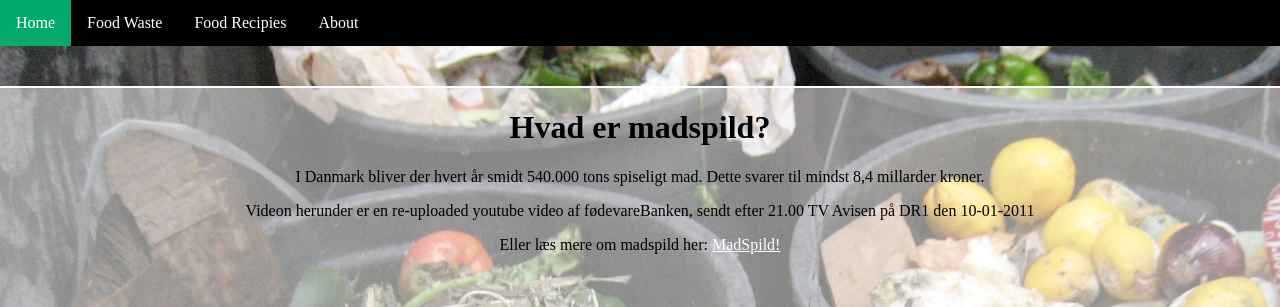
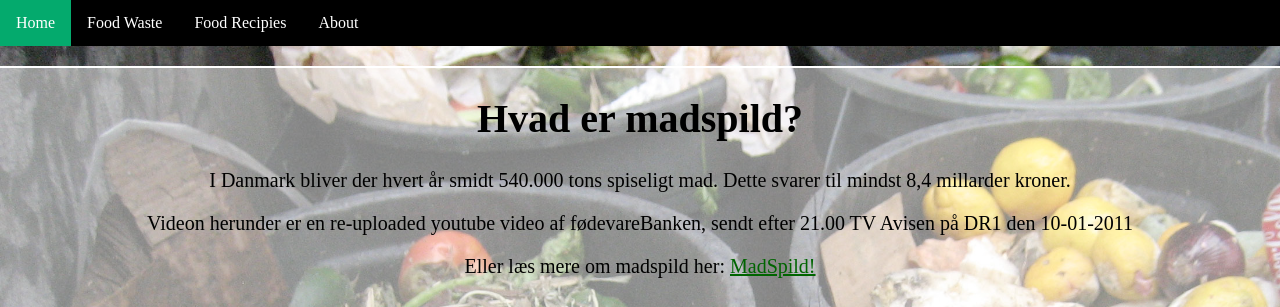
Before and after one commit to MalikKtK/ProjektObligatorisk, a Spring Boot app: page / in a window 1280 px wide. Shown: the top 307 px of the page. Run offline with Spring Boot 4, Linux system fonts and the light colour scheme.

Commit message:
updated homepage

```diff
--- a/src/main/resources/static/CssFiles/HomeStyle.css
+++ b/src/main/resources/static/CssFiles/HomeStyle.css
@@ -120,7 +120,7 @@ body {
 }
 
 .href1 {
-    color: white;
+    color: darkgreen;
 }
 
 
@@ -132,6 +132,8 @@ body {
 .video1 {
     position: absolute;
     text-align: center;
+    width: 400px;
+    height: 180px;
     top: 50%;
     left: 50%;
     transform: translate(-50%, -50%);
@@ -141,11 +143,12 @@ body {
     position: absolute;
     text-align: center;
     color: black;
+    font-size: 20px;
     top: 50%;
     left: 50%;
     transform: translate(-50%, -50%);
     width: 100%;
-    height: 78%;
+    height: 83%;
     border: solid 2px white;
     background: rgba(255, 255, 255, 0.5);
 }
--- a/src/main/resources/templates/Home/index.html
+++ b/src/main/resources/templates/Home/index.html
@@ -14,14 +14,6 @@
         <li><a href="../read/foodrecipes?foodType=">Food Recipies</a></li>
         <li><a href="../about">About</a></li>
     </ul>
-
-
-    <div class="video1">
-        <iframe width="100%" height="100%" src="https://www.youtube.com/embed/aKGjEndEhgg" frameborder="0"
-                title="Youtube video player"
-                allow="accelerometer; autoplay; clipboard-write; encrypted-media; gyroscope; picture-in-picture"
-                allowfullscreen></iframe>
-    </div>
 
 
     <div class="centered">
```
